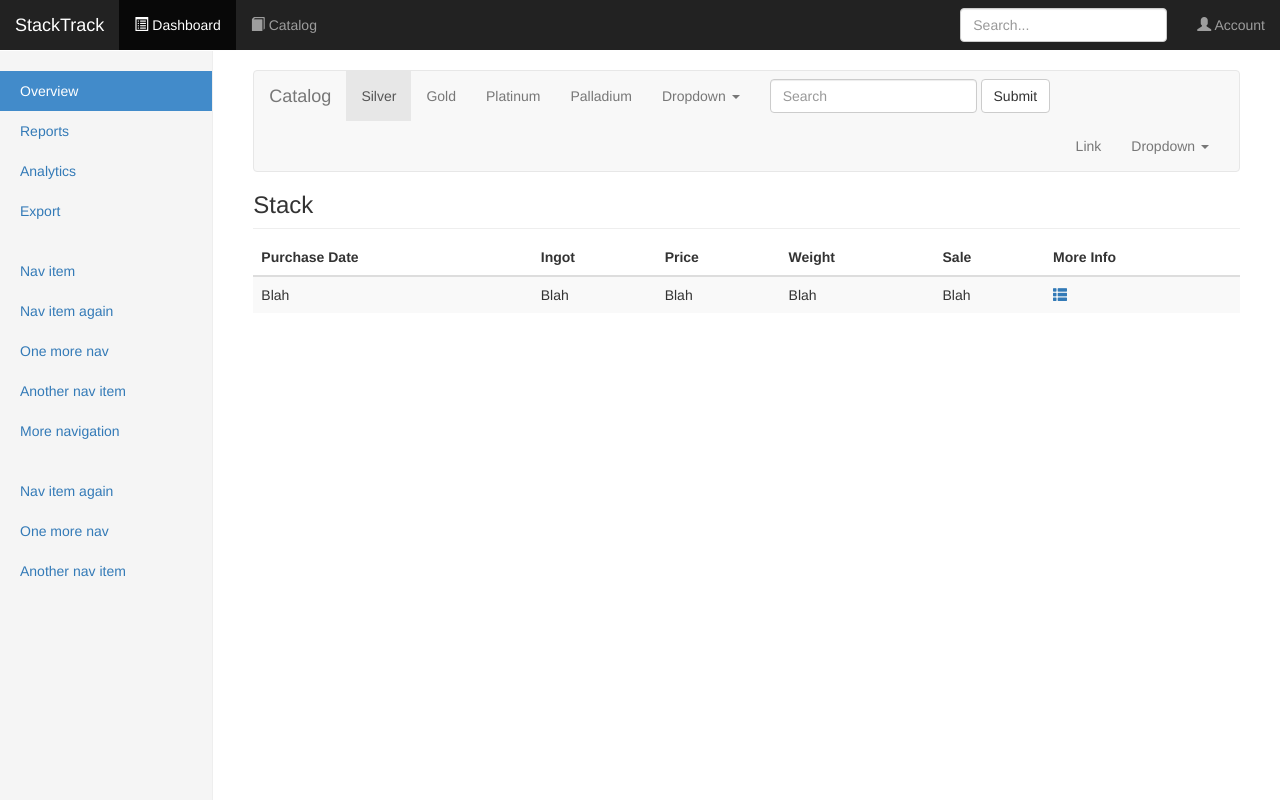
After one commit to DrDougPhD/StackTrack, a Django app: page /catalog in a window 1280 px wide. The commit adds this page. Run offline with Django 3.2, Linux system fonts and the light colour scheme; some libraries are stand-ins or nearby versions.

Commit message:
initial commit towards catalog page

```diff
--- a/config/urls.py
+++ b/config/urls.py
@@ -12,8 +12,9 @@ import stacktrack.views
 
 urlpatterns = [
 	url(r'^$', stacktrack.views.index, name='index'),
+	url(r'^dashboard', stacktrack.views.dashboard, name='dashboard'),
+	url(r'^catalog', stacktrack.views.catalog, name='catalog'),
+	url(r'^batch', stacktrack.views.batch, name='batch'),
 	url(r'^db', stacktrack.views.db, name='db'),
-	url(r'^dashboard', stacktrack.views.dashboard, name='dashboard'),
-	url(r'^batch', stacktrack.views.batch, name='batch'),
 	url(r'^admin/', include(admin.site.urls)),
 ]
--- /dev/null
+++ b/stacktrack/templates/catalog.html
@@ -0,0 +1,109 @@
+{% extends "dashboard-base.html" %}
+{% load staticfiles %}
+
+{% block content %}
+
+<div class="col-sm-9 col-sm-offset-3 col-md-10 col-md-offset-2 main">
+
+<nav class="navbar navbar-default">
+  <div class="container-fluid">
+    <!-- Brand and toggle get grouped for better mobile display -->
+    <div class="navbar-header">
+      <a class="navbar-brand" href="#">Catalog</a>
+    </div>
+
+    <!-- Collect the nav links, forms, and other content for toggling -->
+    <div class="collapse navbar-collapse" id="bs-example-navbar-collapse-1">
+      <ul class="nav navbar-nav">
+        <li class="active"><a href="#">Silver <span class="sr-only">(current)</span></a></li>
+        <li><a href="#">Gold</a></li>
+        <li><a href="#">Platinum</a></li>
+        <li><a href="#">Palladium</a></li>
+        <li class="dropdown">
+          <a href="#" class="dropdown-toggle" data-toggle="dropdown" role="button" aria-haspopup="true" aria-expanded="false">Dropdown <span class="caret"></span></a>
+          <ul class="dropdown-menu">
+            <li><a href="#">Action</a></li>
+            <li><a href="#">Another action</a></li>
+            <li><a href="#">Something else here</a></li>
+            <li role="separator" class="divider"></li>
+            <li><a href="#">Separated link</a></li>
+            <li role="separator" class="divider"></li>
+            <li><a href="#">One more separated link</a></li>
+          </ul>
+        </li>
+      </ul>
+      <form class="navbar-form navbar-left">
+        <div class="form-group">
+          <input type="text" class="form-control" placeholder="Search">
+        </div>
+        <button type="submit" class="btn btn-default">Submit</button>
+      </form>
+      <ul class="nav navbar-nav navbar-right">
+        <li><a href="#">Link</a></li>
+        <li class="dropdown">
+          <a href="#" class="dropdown-toggle" data-toggle="dropdown" role="button" aria-haspopup="true" aria-expanded="false">Dropdown <span class="caret"></span></a>
+          <ul class="dropdown-menu">
+            <li><a href="#">Action</a></li>
+            <li><a href="#">Another action</a></li>
+            <li><a href="#">Something else here</a></li>
+            <li role="separator" class="divider"></li>
+            <li><a href="#">Separated link</a></li>
+          </ul>
+        </li>
+      </ul>
+    </div><!-- /.navbar-collapse -->
+  </div><!-- /.container-fluid -->
+</nav>
+	<h3 class="sub-header">Stack</h3>
+	<div class="table-responsive">
+		<table class="table table-striped">
+			<thead>
+				<tr>
+					<th>Purchase Date</th>
+					<th>Ingot</th>
+					<th>Price</th>
+					<th>Weight</th>
+					<th>Sale</th>
+					<th>More Info</th>
+				</tr>
+			</thead>
+			<tbody>
+				<tr>
+					<td>Blah</td>
+					<td>Blah</td>
+					<td>Blah</td>
+					<td>Blah</td>
+					<td>Blah</td>
+					<td>
+						<a href="#">
+							<span class="glyphicon glyphicon-th-list"></span>
+						</a>
+					</td>
+				</tr>
+{% comment "Optional note" %}
+			{% for entry in stack_entries %}
+				<tr>
+					<td>{{ entry.purchase.timestamp|date:"Y-m-d" }}</td>
+					<td>{{ entry.ingot.name }}</td>
+					<td>{{ entry.bought_for }}</td>
+					<td>{{ entry.ingot.mass.friendly_name }}</td>
+					<td>
+					{% if entry.sold_for %}
+						{{ entry.sold_for }}
+					{% else %}
+						-
+					{% endif %}
+					</td>
+					<td>
+						<a href="#">
+							<span class="glyphicon glyphicon-th-list"></span>
+						</a>
+					</td>
+				</tr>
+			{% endfor %}
+{% endcomment %}
+			</tbody>
+		</table>
+	</div>
+</div>
+{% endblock %}
--- a/stacktrack/templates/homepage-base.html
+++ b/stacktrack/templates/homepage-base.html
@@ -15,8 +15,8 @@
 			<li class="dropdown">
 				<a href="#" class="dropdown-toggle" data-toggle="dropdown" role="button" aria-expanded="false"><span class="glyphicon glyphicon-book"></span> StackTrack <span class="caret"></span></a>
 					<ul class="dropdown-menu" role="menu">
-						<li><a href="/dashboard">Dashboard</a></li>
-						<li><a href="#">Catalog</a></li>
+						<li><a href="/dashboard/">Dashboard</a></li>
+						<li><a href="/catalog/">Catalog</a></li>
 						<li><a href="#">Getting Started with Ruby on Heroku</a></li>
 						<li class="divider"></li>
 						<li><a href="#">Getting Started on Heroku with Heroku Connect</a></li>
--- a/stacktrack/templates/stack.html
+++ b/stacktrack/templates/stack.html
@@ -9,12 +9,6 @@
   <div class="container-fluid">
     <!-- Brand and toggle get grouped for better mobile display -->
     <div class="navbar-header">
-      <button type="button" class="navbar-toggle collapsed" data-toggle="collapse" data-target="#bs-example-navbar-collapse-1" aria-expanded="false">
-        <span class="sr-only">Toggle navigation</span>
-        <span class="icon-bar"></span>
-        <span class="icon-bar"></span>
-        <span class="icon-bar"></span>
-      </button>
       <a class="navbar-brand" href="#">Dashboard</a>
     </div>
 
--- a/stacktrack/views.py
+++ b/stacktrack/views.py
@@ -56,6 +56,10 @@ def dashboard(request):
 	#return render(request, 'dashboard.html')
 
 
+def catalog(request):
+	return render(request, 'catalog.html', { 'data': 'blah' })
+
+
 from .batch import main
 def batch(request):
 	processed = main()
```
